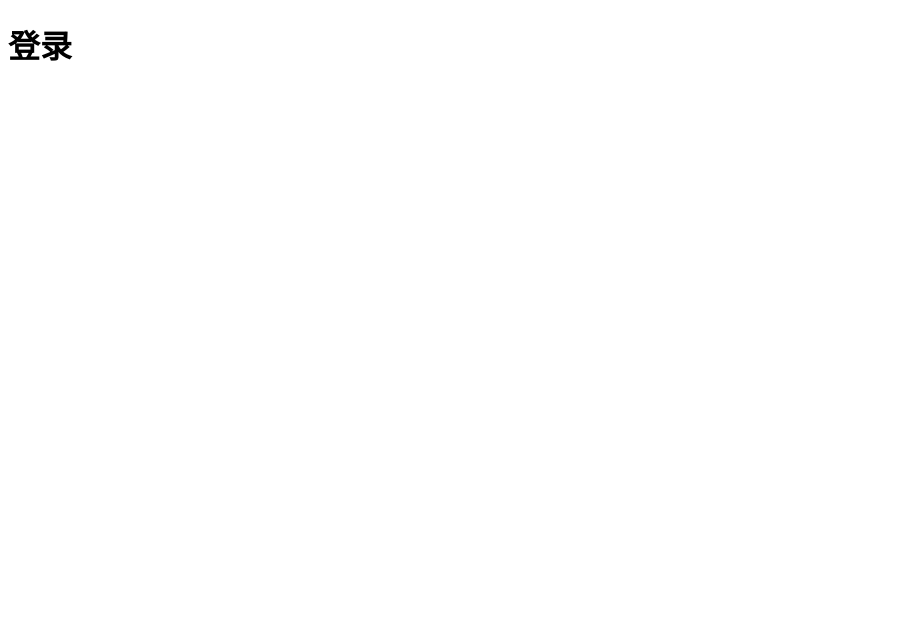
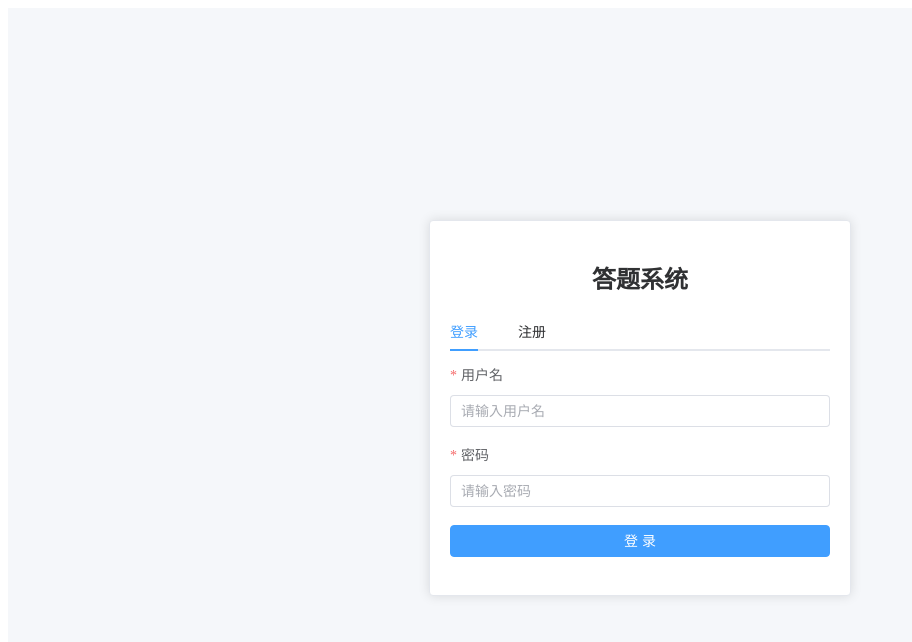
Before and after one commit to WUMINGTTT/Answering-System, a Vue app in the folder Frontend/: page /login in a window 1280 px wide. Shown: the top 642 px of the page, without its empty margins (0-912 px from the left). Built offline with nearby package versions, Linux system fonts and the light colour scheme.

Commit message:
前端：新增登录页，修改api函数风格

```diff
--- a/Frontend/components.d.ts
+++ b/Frontend/components.d.ts
@@ -13,9 +13,13 @@ declare module 'vue' {
   export interface GlobalComponents {
     ElAside: typeof import('element-plus/es')['ElAside']
     ElButton: typeof import('element-plus/es')['ElButton']
+    ElCard: typeof import('element-plus/es')['ElCard']
     ElCol: typeof import('element-plus/es')['ElCol']
     ElContainer: typeof import('element-plus/es')['ElContainer']
+    ElForm: typeof import('element-plus/es')['ElForm']
+    ElFormItem: typeof import('element-plus/es')['ElFormItem']
     ElIcon: typeof import('element-plus/es')['ElIcon']
+    ElInput: typeof import('element-plus/es')['ElInput']
     ElMain: typeof import('element-plus/es')['ElMain']
     ElMenu: typeof import('element-plus/es')['ElMenu']
     ElMenuItem: typeof import('element-plus/es')['ElMenuItem']
@@ -23,6 +27,8 @@ declare module 'vue' {
     ElRadioButton: typeof import('element-plus/es')['ElRadioButton']
     ElRadioGroup: typeof import('element-plus/es')['ElRadioGroup']
     ElSubMenu: typeof import('element-plus/es')['ElSubMenu']
+    ElTabPane: typeof import('element-plus/es')['ElTabPane']
+    ElTabs: typeof import('element-plus/es')['ElTabs']
     RouterLink: typeof import('vue-router')['RouterLink']
     RouterView: typeof import('vue-router')['RouterView']
   }
--- a/Frontend/src/types/api.ts
+++ b/Frontend/src/types/api.ts
@@ -1,5 +1,5 @@
 /** 后端统一响应格式 */
-export interface ApiResponse<T> {
+export interface ResBody<T> {
   code: number
   message: string
   data: T
--- a/Frontend/src/views/HomeView.vue
+++ b/Frontend/src/views/HomeView.vue
@@ -5,9 +5,10 @@ function navigateTo(url: string): void {
 </script>
 <template>
   <div class="box">
-    <el-button @click="navigateTo('/display')" type="primary" size="large" plain>显示页</el-button>
+    <el-button @click="navigateTo('/login')" type="primary" size="large" plain>登录页</el-button>
     <el-button @click="navigateTo('/player')" type="primary" size="large" plain>选手页</el-button>
     <el-button @click="navigateTo('/admin')" type="primary" size="large" plain>管理页</el-button>
+    <el-button @click="navigateTo('/display')" type="primary" size="large" plain>显示页</el-button>
   </div>
 </template>
 <style scoped>
--- a/Frontend/src/views/LoginView.vue
+++ b/Frontend/src/views/LoginView.vue
@@ -1,11 +1,140 @@
+<script setup lang="ts">
+import { ref, reactive } from 'vue'
+import type { FormInstance, FormRules } from 'element-plus'
+
+const activeTab = ref('login')
+
+const loginFormRef = ref<FormInstance>()
+const loginForm = reactive({
+  username: '',
+  password: '',
+})
+
+const loginRules: FormRules = {
+  username: [{ required: true, message: '请输入用户名', trigger: 'blur' }],
+  password: [{ required: true, message: '请输入密码', trigger: 'blur' }],
+}
+
+const registerFormRef = ref<FormInstance>()
+const registerForm = reactive({
+  nickname: '',
+  username: '',
+  password: '',
+})
+
+const registerRules: FormRules = {
+  nickname: [{ required: true, message: '请输入昵称', trigger: 'blur' }],
+  username: [{ required: true, message: '请输入用户名', trigger: 'blur' }],
+  password: [{ required: true, message: '请输入密码', trigger: 'blur' }],
+}
+</script>
+
 <template>
   <div class="login-page">
-    <h1>登录</h1>
+    <el-card class="login-card">
+      <h2 class="login-title">答题系统</h2>
+
+      <el-tabs v-model="activeTab" class="login-tabs">
+        <!-- 登录 -->
+        <el-tab-pane label="登录" name="login">
+          <el-form
+            ref="loginFormRef"
+            :model="loginForm"
+            :rules="loginRules"
+            label-position="top"
+          >
+            <el-form-item label="用户名" prop="username">
+              <el-input
+                v-model="loginForm.username"
+                placeholder="请输入用户名"
+              />
+            </el-form-item>
+
+            <el-form-item label="密码" prop="password">
+              <el-input
+                v-model="loginForm.password"
+                type="password"
+                placeholder="请输入密码"
+                show-password
+              />
+            </el-form-item>
+
+            <el-form-item>
+              <el-button type="primary" class="submit-btn">
+                登 录
+              </el-button>
+            </el-form-item>
+          </el-form>
+        </el-tab-pane>
+
+        <!-- 注册 -->
+        <el-tab-pane label="注册" name="register">
+          <el-form
+            ref="registerFormRef"
+            :model="registerForm"
+            :rules="registerRules"
+            label-position="top"
+          >
+            <el-form-item label="昵称" prop="nickname">
+              <el-input
+                v-model="registerForm.nickname"
+                placeholder="请输入昵称"
+              />
+            </el-form-item>
+
+            <el-form-item label="用户名" prop="username">
+              <el-input
+                v-model="registerForm.username"
+                placeholder="请输入用户名"
+              />
+            </el-form-item>
+
+            <el-form-item label="密码" prop="password">
+              <el-input
+                v-model="registerForm.password"
+                type="password"
+                placeholder="请输入密码"
+                show-password
+              />
+            </el-form-item>
+
+            <el-form-item>
+              <el-button type="primary" class="submit-btn">
+                注 册
+              </el-button>
+            </el-form-item>
+          </el-form>
+        </el-tab-pane>
+      </el-tabs>
+    </el-card>
   </div>
 </template>
 
-<script setup lang="ts">
-</script>
+<style scoped>
+.login-page {
+  display: flex;
+  justify-content: center;
+  align-items: center;
+  min-height: 100vh;
+  background: #f5f7fa;
+}
 
-<style scoped>
+.login-card {
+  width: 420px;
+}
+
+.login-title {
+  text-align: center;
+  margin-bottom: 16px;
+  font-size: 24px;
+  color: #303133;
+}
+
+.login-tabs {
+  --el-tabs-header-margin: 0 0 16px 0;
+}
+
+.submit-btn {
+  width: 100%;
+}
 </style>
```
Also changed, not shown: Frontend/src/api/client.ts (+8 -9 lines), Frontend/src/api/questions.ts (+25 -37 lines), Frontend/src/api/scores.ts (+13 -19 lines), Frontend/src/api/users.ts (+35 -50 lines).
